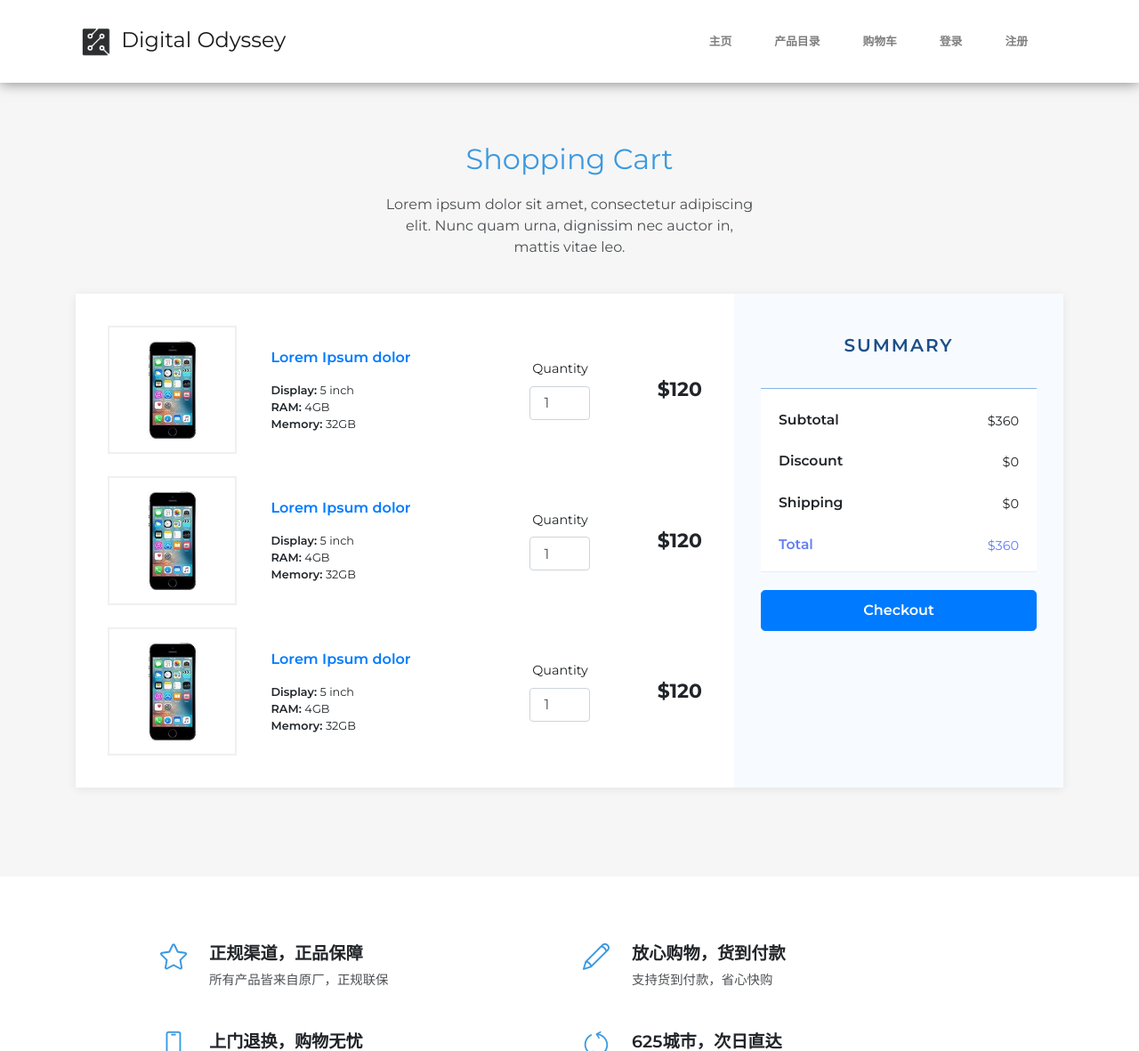
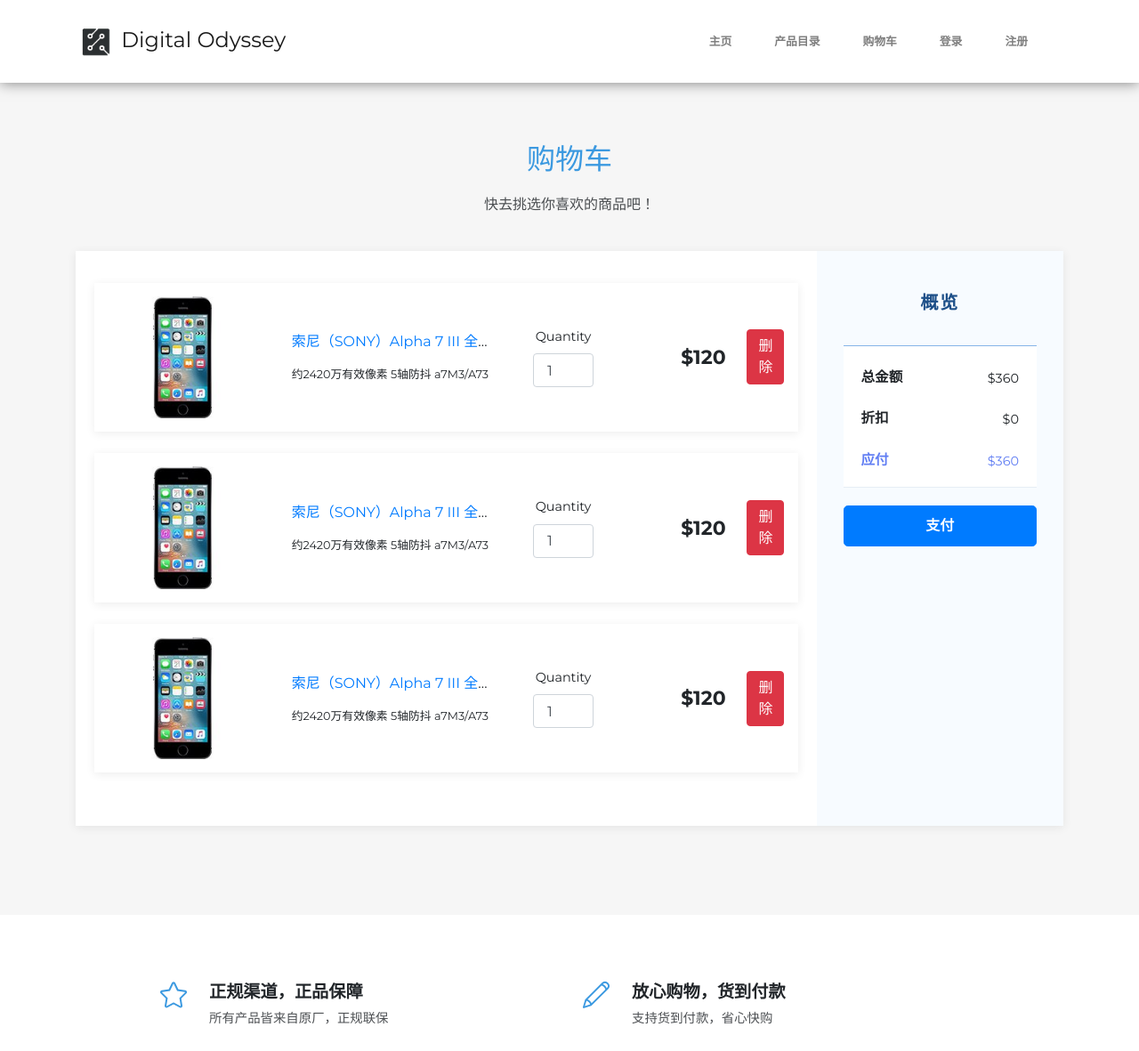
Before and after one commit to AfireHong/DigitalOdyssey, a PHP site: page /shopping-cart.php in a window 1280 px wide. Shown: the top 1181 px of the page at 89% size. Run offline with PHP 8.4, Linux system fonts and the light colour scheme; some libraries are stand-ins or nearby versions.

Commit message:
修改部分样式

```diff
--- a/account_secure.php
+++ b/account_secure.php
@@ -15,7 +15,6 @@
                     <h2 class="text-info">账户安全</h2>
                 </div>
                     <form>
-                        <div class="block-content">
                             <h3 class="text-info">密码更改</h3>
                             <div class="input-group mb-3">
                                 <div class="input-group-prepend">
@@ -60,7 +59,6 @@
                             <div class="center-btn">
                                     <button type="button" class="btn btn-primary" id="change_email">更改绑定</button>
                             </div>
-                        </div>
                     </form>
             </div>
         </section>
--- a/assets/css/PriStyle.css
+++ b/assets/css/PriStyle.css
@@ -166,3 +166,26 @@
 .center-btn{
 	margin-bottom: 1rem;
 }
+.sc-pro-name{
+	white-space: nowrap;
+	text-overflow:ellipsis;
+	overflow: hidden;
+}
+.sc-pro-name a:hover{
+	text-decoration: none;
+}
+.btn-del button{
+	float: right;
+	margin-top: 1.5rem;
+	margin-bottom: 1.5rem;
+}
+.product-box{
+	margin-bottom: 1.5rem;
+	box-shadow: 0 2px 10px rgba(0, 0, 0, 0.075);
+}
+.product-box:hover{
+	box-shadow: 0 2px 10px rgba(0, 0, 0, 0.2);
+}
+.clean-block.clean-cart .items .product .product-image{
+	border: none;
+}
--- a/profile_edit.php
+++ b/profile_edit.php
@@ -14,7 +14,6 @@
                     <h2 class="text-info">资料编辑</h2>
                 </div>
                 <form>
-                    <div class="block-content" id="b-content1">
                         <div class="input-group mb-3">
                             <div class="input-group-prepend">
                                 <span class="input-group-text" id="basic-usern">用户名@</span>
@@ -41,7 +40,6 @@
                             </div>
                         </div>
                         <button type="button" class="btn btn-primary btn-lg btn-block" id="update-profile">更新个人资料</button>
-                    </div>
                 </form>
 
             </div>
--- a/shopping-cart.php
+++ b/shopping-cart.php
@@ -5,72 +5,73 @@
         <section class="clean-block clean-cart dark">
             <div class="container">
                 <div class="block-heading">
-                    <h2 class="text-info">Shopping Cart</h2>
-                    <p>Lorem ipsum dolor sit amet, consectetur adipiscing elit. Nunc quam urna, dignissim nec auctor in, mattis vitae leo.</p>
+                    <h2 class="text-info">购物车</h2>
+                    <p>快去挑选你喜欢的商品吧！</p>
                 </div>
                 <div class="content">
                     <div class="row no-gutters">
-                        <div class="col-md-12 col-lg-8">
+                        <div class="col-md-12 col-lg-9">
                             <div class="items">
                                 <div class="product">
-                                    <div class="row justify-content-center align-items-center">
+                                    <div class="row justify-content-center align-items-center product-box">
                                         <div class="col-md-3">
                                             <div class="product-image"><img class="img-fluid d-block mx-auto image" src="assets/img/tech/image2.jpg"></div>
                                         </div>
-                                        <div class="col-md-5 product-info"><a class="product-name" href="#">Lorem Ipsum dolor</a>
+                                        <div class="col-md-4 product-info sc-pro-name"><a href="#">索尼（SONY）Alpha 7 III 全画幅微单数码相机 SEL2470Z蔡司镜头套装</a>
                                             <div class="product-specs">
-                                                <div><span>Display:&nbsp;</span><span class="value">5 inch</span></div>
-                                                <div><span>RAM:&nbsp;</span><span class="value">4GB</span></div>
-                                                <div><span>Memory:&nbsp;</span><span class="value">32GB</span></div>
+                                                <div><span class="value">约2420万有效像素 5轴防抖 a7M3/A73</span></div>
                                             </div>
                                         </div>
-                                        <div class="col-6 col-md-2 quantity"><label class="d-none d-md-block" for="quantity">Quantity</label><input type="number" id="number" class="form-control quantity-input" value="1"></div>
+                                        <div class="col-6 col-md-2 quantity">
+                                            <label class="d-none d-md-block" for="quantity">Quantity</label>
+                                            <input type="number" id="number" class="form-control quantity-input" value="1" min="1">
+                                        </div>
                                         <div class="col-6 col-md-2 price"><span>$120</span></div>
+                                        <div class="c0l-6 col-md-1 btn-del"><button type="button" class="btn btn-danger">删除</button></div>
                                     </div>
-                                </div>
-                                <div class="product">
-                                    <div class="row justify-content-center align-items-center">
+                                    <div class="row justify-content-center align-items-center product-box">
                                         <div class="col-md-3">
                                             <div class="product-image"><img class="img-fluid d-block mx-auto image" src="assets/img/tech/image2.jpg"></div>
                                         </div>
-                                        <div class="col-md-5 product-info"><a class="product-name" href="#">Lorem Ipsum dolor</a>
+                                        <div class="col-md-4 product-info sc-pro-name"><a href="#">索尼（SONY）Alpha 7 III 全画幅微单数码相机 SEL2470Z蔡司镜头套装</a>
                                             <div class="product-specs">
-                                                <div><span>Display:&nbsp;</span><span class="value">5 inch</span></div>
-                                                <div><span>RAM:&nbsp;</span><span class="value">4GB</span></div>
-                                                <div><span>Memory:&nbsp;</span><span class="value">32GB</span></div>
+                                                <div><span class="value">约2420万有效像素 5轴防抖 a7M3/A73</span></div>
                                             </div>
                                         </div>
-                                        <div class="col-6 col-md-2 quantity"><label class="d-none d-md-block" for="quantity">Quantity</label><input type="number" id="number" class="form-control quantity-input" value="1"></div>
+                                        <div class="col-6 col-md-2 quantity">
+                                            <label class="d-none d-md-block" for="quantity">Quantity</label>
+                                            <input type="number" id="number" class="form-control quantity-input" value="1" min="1">
+                                        </div>
                                         <div class="col-6 col-md-2 price"><span>$120</span></div>
+                                        <div class="c0l-6 col-md-1 btn-del"><button type="button" class="btn btn-danger">删除</button></div>
                                     </div>
-                                </div>
-                                <div class="product">
-                                    <div class="row justify-content-center align-items-center">
+                                    <div class="row justify-content-center align-items-center product-box">
                                         <div class="col-md-3">
                                             <div class="product-image"><img class="img-fluid d-block mx-auto image" src="assets/img/tech/image2.jpg"></div>
                                         </div>
-                                        <div class="col-md-5 product-info"><a class="product-name" href="#">Lorem Ipsum dolor</a>
+                                        <div class="col-md-4 product-info sc-pro-name"><a href="#">索尼（SONY）Alpha 7 III 全画幅微单数码相机 SEL2470Z蔡司镜头套装</a>
                                             <div class="product-specs">
-                                                <div><span>Display:&nbsp;</span><span class="value">5 inch</span></div>
-                                                <div><span>RAM:&nbsp;</span><span class="value">4GB</span></div>
-                                                <div><span>Memory:&nbsp;</span><span class="value">32GB</span></div>
+                                                <div><span class="value">约2420万有效像素 5轴防抖 a7M3/A73</span></div>
                                             </div>
                                         </div>
-                                        <div class="col-6 col-md-2 quantity"><label class="d-none d-md-block" for="quantity">Quantity</label><input type="number" id="number" class="form-control quantity-input" value="1"></div>
+                                        <div class="col-6 col-md-2 quantity">
+                                            <label class="d-none d-md-block" for="quantity">Quantity</label>
+                                            <input type="number" id="number" class="form-control quantity-input" value="1" min="1">
+                                        </div>
                                         <div class="col-6 col-md-2 price"><span>$120</span></div>
+                                        <div class="c0l-6 col-md-1 btn-del"><button type="button" class="btn btn-danger">删除</button></div>
                                     </div>
                                 </div>
                             </div>
                         </div>
-                        <div class="col-md-12 col-lg-4">
+                        <div class="col-md-12 col-lg-3">
                             <div class="summary">
-                                <h3>Summary</h3>
-                                <h4><span class="text">Subtotal</span><span class="price">$360</span></h4>
-                                <h4><span class="text">Discount</span><span class="price">$0</span></h4>
-                                <h4><span class="text">Shipping</span><span class="price">$0</span></h4>
-                                <h4><span class="text">Total</span><span class="price">$360</span></h4>
+                                <h3>概览</h3>
+                                <h4><span class="text">总金额</span><span class="price">$360</span></h4>
+                                <h4><span class="text">折扣</span><span class="price">$0</span></h4>
+                                <h4><span class="text">应付</span><span class="price">$360</span></h4>
                                 <a href="payment-page.php">
-                                    <button class="btn btn-primary btn-block btn-lg" type="button">Checkout</button>
+                                    <button class="btn btn-primary btn-block btn-lg" type="button">支付</button>
                                 </a></div>
                         </div>
                     </div>
```
